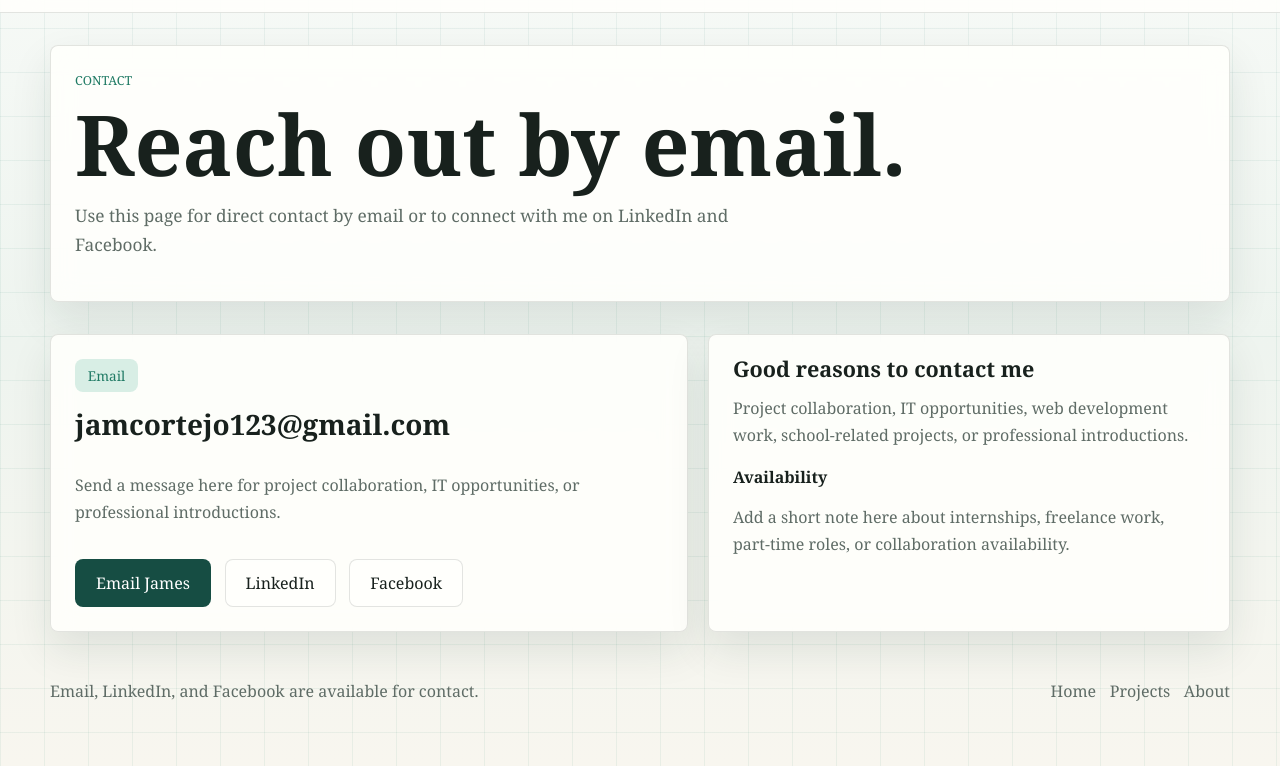
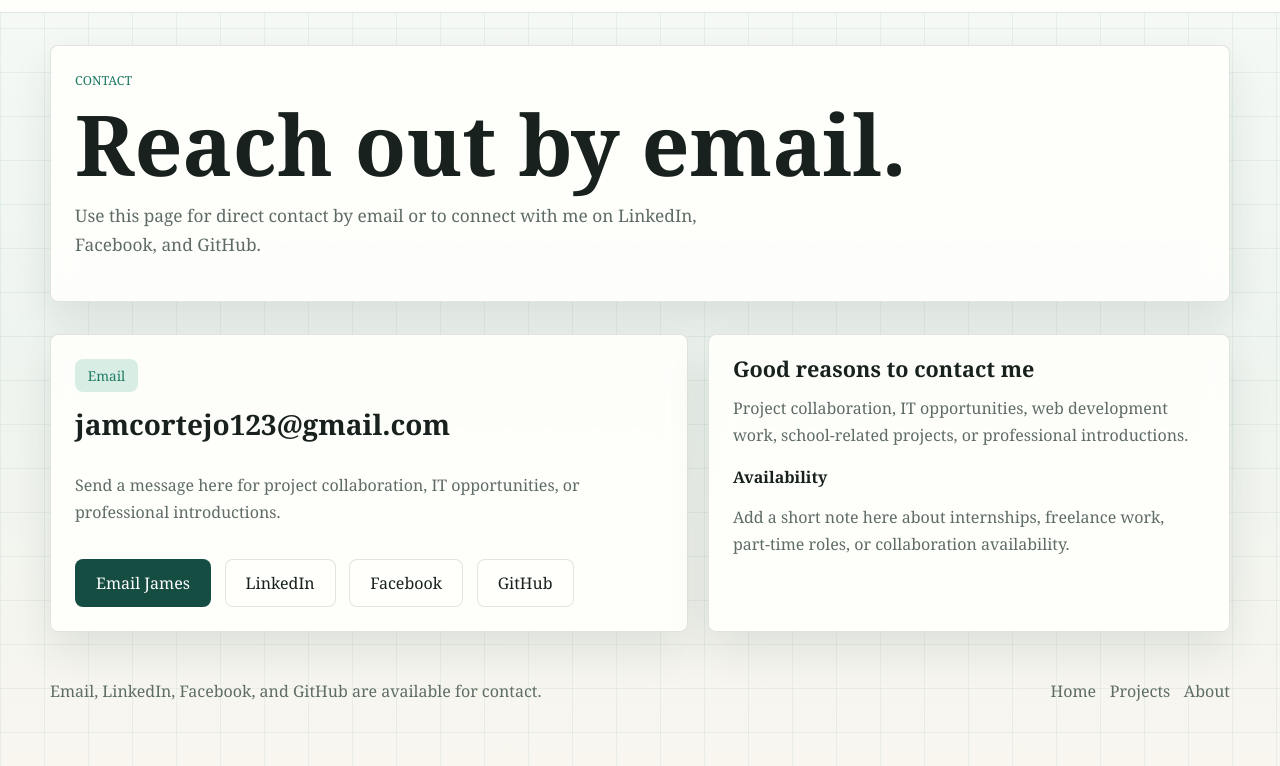
Before and after one commit to JamesCortejo/myprofilewebsite, a website: page public/contact.html in a window 1280 px wide. Shown: the part 60-826 px from the top of the page. Drawn offline with Linux system fonts and the light colour scheme.

Commit message:
github link

```diff
--- a/public/contact.html
+++ b/public/contact.html
@@ -30,7 +30,7 @@
           <h1>Reach out by email.</h1>
           <p class="lead">
             Use this page for direct contact by email or to connect with me on
-            LinkedIn and Facebook.
+            LinkedIn, Facebook, and GitHub.
           </p>
         </section>
 
@@ -60,6 +60,14 @@
               >
                 Facebook
               </a>
+              <a
+                class="button-secondary"
+                href="https://github.com/JamesCortejo"
+                target="_blank"
+                rel="noopener noreferrer"
+              >
+                GitHub
+              </a>
             </div>
           </article>
 
@@ -79,7 +87,7 @@
       </main>
 
       <footer class="site-footer">
-        <span>Email, LinkedIn, and Facebook are available for contact.</span>
+        <span>Email, LinkedIn, Facebook, and GitHub are available for contact.</span>
         <div class="footer-links">
           <a href="/">Home</a>
           <a href="/projects">Projects</a>
```
